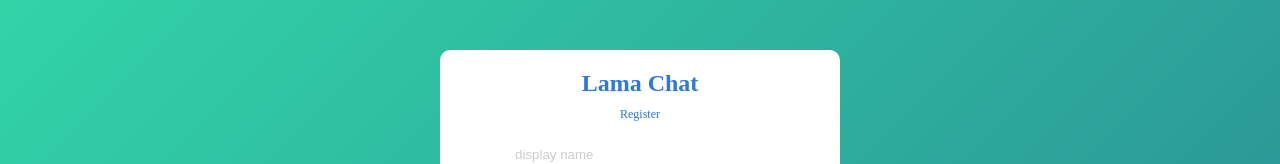
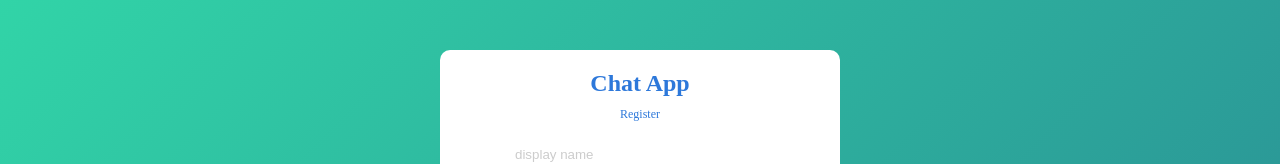
Before and after one commit to serhatyurdakul/react-chat-app, a React (Create React App) app: page /register in a window 1280 px wide. Shown: the part 149-313 px from the top of the page. Built offline with nearby package versions, Linux system fonts and the light colour scheme; no server answers.

Commit message:
Update Register.jsx

```diff
--- a/src/pages/Register.jsx
+++ b/src/pages/Register.jsx
@@ -62,7 +62,7 @@
   return (
     <div className="formContainer">
       <div className="formWrapper">
-        <span className="logo">Lama Chat</span>
+        <span className="logo">Chat App</span>
         <span className="title">Register</span>
         <form onSubmit={handleSubmit}>
           <input required type="text" placeholder="display name" />
```
